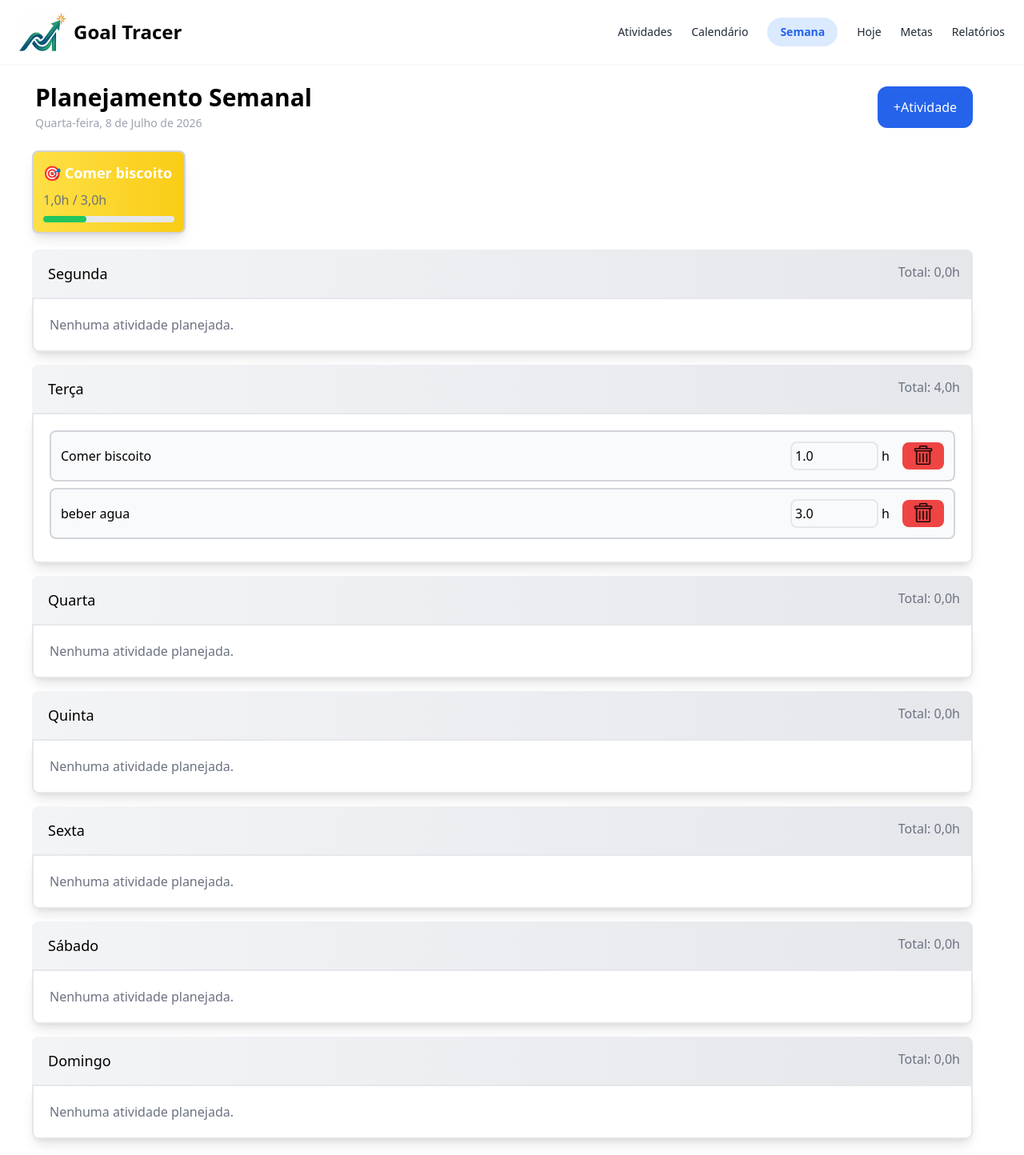
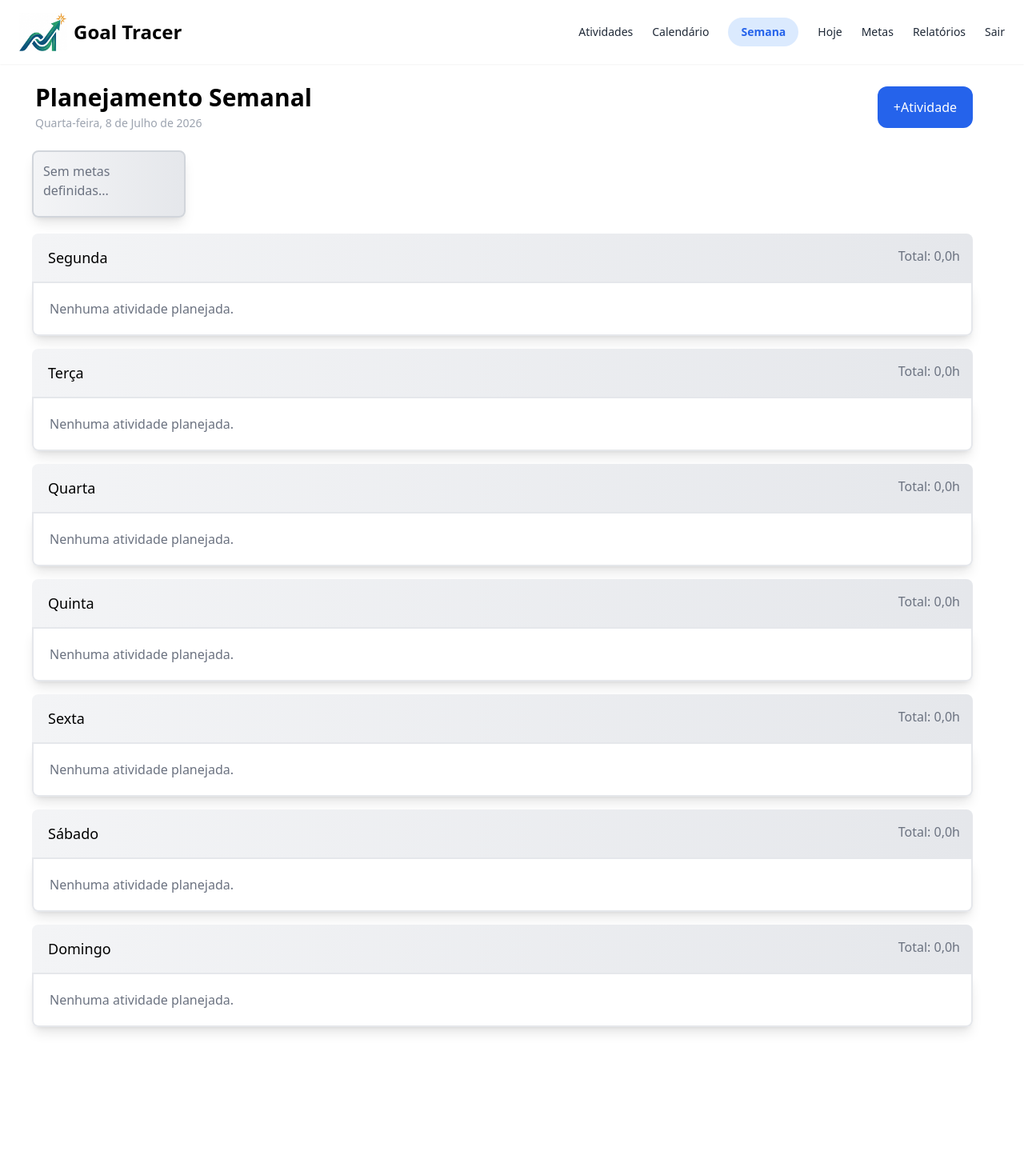
Before and after one commit to VSusko/Goal-Tracer, a Django app: page / in a window 1280 px wide. Shown: the whole page at 80% size. After the commit the page ends 1291 px from the top, so only its background shows below. Run offline with Django 5.2, Linux system fonts and the light colour scheme; a user stored in the database is signed in; data comes from the database, SQL or seed files in the repository; both versions use the stored data as it was before the commit; some libraries are stand-ins or nearby versions.

Commit message:
versão final (?) close #2 close
algumas coisas mudadas, dentre elas, agora cada user é individual

```diff
--- a/home/views.py
+++ b/home/views.py
@@ -1,5 +1,3 @@
-from multiprocessing import context
-
 from django.shortcuts import render, redirect
 from django.http import JsonResponse
 from django.db.models import Sum, Value
@@ -39,11 +37,11 @@ def data_formatada():
 @login_required
 def index(request):
     # Obtendo todas as atividades do banco de dados e os vinculos
-    atividades  = Atividade.objects.prefetch_related('vinculos_dias').all()
-    vinculos    = AtividadeDoDia.objects.all()
+    atividades  = Atividade.objects.filter(usuario=request.user).prefetch_related('vinculos_dias')
+    vinculos    = AtividadeDoDia.objects.filter(atividade__usuario=request.user)
 
     # Obtendo os DIAS que possuem alguma atividade
-    dias_usados = AtividadeDoDia.objects.values_list("dia_semana",flat=True).distinct()
+    dias_usados = AtividadeDoDia.objects.filter(atividade__usuario=request.user).values_list("dia_semana",flat=True).distinct()
     dias_vazios = list(set(DIAS)  - set(dias_usados))
 
     # Criando um dicionario para colocar a soma total diaria de cada atividade
@@ -59,7 +57,7 @@ def index(request):
     # das horas trabalhadas nele (somando todas as atividades)
     dias_horas = zip(DIAS, total_horas_por_dia)
 
-    metas, _ = gerar_estatisticas_metas()
+    metas, _ = gerar_estatisticas_metas(request.user)
 
     hoje_data = timezone.localdate()
     dia_semana_hoje = DIAS[hoje_data.weekday()]  # a lista "DIAS" já existe lá em cima do arquivo
@@ -91,6 +89,9 @@ def index(request):
 
 # View para criar/deletar atividade
 def gerenciar_atividade(request):
+    if not request.user.is_authenticated:
+        return JsonResponse({"erro": "Não autenticado"}, status=401)
+
     data = json.loads(request.body)
 
     # Se for deletar atividades
@@ -98,8 +99,8 @@ def gerenciar_atividade(request):
         # Obtendo o id da atividade passado via json
         atividade_id = data.get("atividade_id")
         try:
-            # Obtem o objeto da atividade
-            atividade = Atividade.objects.get(id=atividade_id)
+            # Obtem o objeto da atividade (so se for do usuario logado)
+            atividade = Atividade.objects.get(id=atividade_id, usuario=request.user)
             print(f'Atividade deletada: {atividade.nome}')
             atividade.delete()
             return JsonResponse({"status": "ok"}, status=200)
@@ -113,6 +114,7 @@ def gerenciar_atividade(request):
             # Cria uma atividade nova e retorna o id
             atividade = Atividade.objects.create(
                 nome=data["nome_atividade"],
+                usuario=request.user,
             )
             return JsonResponse({"id": atividade.id}, status=200)
         except Exception as e:
@@ -122,28 +124,29 @@ def gerenciar_atividade(request):
     return JsonResponse({"erro": "Metodo nao permitido"}, status=405)
 
 # View que retorna a pagina de atividades
+@login_required
 def atividades(request):
     # Obtendo todas as atividades do banco de dados
-    atividades = Atividade.objects.all()
+    atividades = Atividade.objects.filter(usuario=request.user)
 
     # Retorna as atividades e a pagina html
     return render(request, "home/atividades.html", {"atividades":atividades})
 
 # Funcao auxiliar para obter as informacoes importantes da atividade vinculada ao dia da semana
-def gerar_dados_atividade(dia, atividade_nome, id=None, operacao=None):
+def gerar_dados_atividade(dia, atividade_nome, usuario, id=None, operacao=None):
     # Obtendo a soma diaria (usado para atualizar total de horas do dia)
-    consulta_soma_diaria = AtividadeDoDia.objects.filter(dia_semana=dia).aggregate(total_horas=Coalesce(Sum('horas_feitas'), Value(0.0)))
+    consulta_soma_diaria = AtividadeDoDia.objects.filter(dia_semana=dia, atividade__usuario=usuario).aggregate(total_horas=Coalesce(Sum('horas_feitas'), Value(0.0)))
     # Obtendo o valor retornado dentro do dicionario
     soma_diaria = consulta_soma_diaria["total_horas"]
 
     # Obtendo as horas investidas na meta da atividade deletada
-    consulta_horas_da_meta = AtividadeDoDia.objects.filter(atividade__nome=atividade_nome).aggregate(total_horas=Sum('horas_feitas'))
+    consulta_horas_da_meta = AtividadeDoDia.objects.filter(atividade__nome=atividade_nome, atividade__usuario=usuario).aggregate(total_horas=Sum('horas_feitas'))
     # Obtendo o valor retornado dentro do dicionario
     horas_da_meta = consulta_horas_da_meta["total_horas"] or 0
 
     # Tenta buscar uma meta existente vinculada à atividade deletada. Se nao achar, retorna None
     try:
-        meta = Meta.objects.get(atividade__nome=atividade_nome)
+        meta = Meta.objects.get(atividade__nome=atividade_nome, atividade__usuario=usuario)
     except Meta.DoesNotExist:
         meta = None
 
@@ -172,18 +175,21 @@ def gerar_dados_atividade(dia, atividade_nome, id=None, operacao=None):
     return context
 
 def atualizar_horas(request):
+    if not request.user.is_authenticated:
+        return JsonResponse({"erro": "Não autenticado"}, status=401)
+
     data = json.loads(request.body)
     if request.method == "POST":
         try:
             novo_valor = data["horas_feitas"]
 
-            vinculo = AtividadeDoDia.objects.get(id=data["vinculo_id"])
+            vinculo = AtividadeDoDia.objects.get(id=data["vinculo_id"], atividade__usuario=request.user)
             vinculo.horas_feitas = novo_valor
             vinculo.save()
 
             print(f'Atualizado horas da atividade {vinculo.atividade.nome} no dia {vinculo.dia_semana} para {novo_valor}')
 
-            context = gerar_dados_atividade(vinculo.dia_semana, vinculo.atividade.nome)
+            context = gerar_dados_atividade(vinculo.dia_semana, vinculo.atividade.nome, request.user)
             return JsonResponse(context, status=200)
         except Exception as e:
             print(f'erro? {e}')
@@ -191,6 +197,9 @@ def atualizar_horas(request):
 
 # View para associar uma atividade a um dia da semana
 def associar_atividade(request):
+    if not request.user.is_authenticated:
+        return JsonResponse({"erro": "Não autenticado"}, status=401)
+
     # Obtem os dados passados pelo front
     data = json.loads(request.body)
 
@@ -198,7 +207,7 @@ def associar_atividade(request):
     if request.method == "POST":
         try:
             print(f'Atividade a ser associada: {data["nome_atividade"]}')
-            atividade = Atividade.objects.get(nome=data["nome_atividade"])
+            atividade = Atividade.objects.get(nome=data["nome_atividade"], usuario=request.user)
 
             # Operacao de associar atividade
             novo_vinculo = AtividadeDoDia.objects.create(
@@ -218,7 +227,7 @@ def associar_atividade(request):
                     )
 
             # Obtem o contexto pela funcao auxiliar
-            context = gerar_dados_atividade(data["dia_semana"], atividade.nome, novo_vinculo.id, operacao="adicionar")
+            context = gerar_dados_atividade(data["dia_semana"], atividade.nome, request.user, novo_vinculo.id, operacao="adicionar")
 
             return JsonResponse(context, status=200)
         except Exception as e:
@@ -232,7 +241,7 @@ def associar_atividade(request):
 
         try:
             # Obtendo o objeto da atividade
-            vinculo = AtividadeDoDia.objects.get(id=id_vinculo)
+            vinculo = AtividadeDoDia.objects.get(id=id_vinculo, atividade__usuario=request.user)
             atividade_nome = vinculo.atividade.nome
             dia = vinculo.dia_semana
 
@@ -240,7 +249,7 @@ def associar_atividade(request):
             vinculo.delete()
 
             # Obtem o contexto pela funcao auxiliar
-            context = gerar_dados_atividade(dia, atividade_nome)
+            context = gerar_dados_atividade(dia, atividade_nome, request.user)
             return JsonResponse(context, status=200)
 
         except Exception as e:
@@ -250,11 +259,11 @@ def associar_atividade(request):
     return JsonResponse({"erro": "Metodo nao permitido"}, status=405)
 
 # Funcao auxiliar para gerar estatisticas das metas. O parametro nome_atividade é opcional, e caso seja passado, a funcao retorna
-def gerar_estatisticas_metas(nome_atividade=None):
+def gerar_estatisticas_metas(usuario, nome_atividade=None):
     # Cria uma variavel para a nova meta, caso seja necessario usá-la no retorno da funcao
     novameta = None
     # Itera sobre as metas, calculando o total de horas trabalhadas em todas as atividades e obtendo o percentual com relacao a meta estabelecida
-    metas = Meta.objects.all()
+    metas = Meta.objects.filter(atividade__usuario=usuario)
     for meta in metas:
         # Realiza uma consulta que retorna a soma de todas as horas feitas na atividade vinculada à meta
         consulta_HorasMeta_semana = AtividadeDoDia.objects.filter(atividade_id=meta.atividade_id).aggregate(total_horas=Sum('horas_feitas'))
@@ -273,9 +282,9 @@ def gerar_estatisticas_metas(nome_atividade=None):
     return (metas, novameta)
 
 # Funcao auxiliar para obter as informacoes importantes da meta
-def gerar_dados_metas(nome_atividade=None, operacao=None):
+def gerar_dados_metas(usuario, nome_atividade=None, operacao=None):
     # Gera as estatisticas das metas, e caso seja passada uma atividade, tambem retorna a meta vinculada a ela
-    metas, novameta = gerar_estatisticas_metas(nome_atividade=nome_atividade)
+    metas, novameta = gerar_estatisticas_metas(usuario, nome_atividade=nome_atividade)
 
     # Calculo das metas atingidas para a semana
     metas_atingidas = sum(1 for meta in metas if meta.horas_semana >= meta.meta_horas)
@@ -291,7 +300,7 @@ def gerar_dados_metas(nome_atividade=None, operacao=None):
         status = "Precisa melhorar"
 
     # Se nao foi passada uma atividade, retorna todos os dados
-    atividades_sem_meta = list(Atividade.objects.filter(vinculos_metas__isnull=True).values_list('nome', flat=True))
+    atividades_sem_meta = list(Atividade.objects.filter(vinculos_metas__isnull=True, usuario=usuario).values_list('nome', flat=True))
     print(f'Atividades sem meta: {atividades_sem_meta}')
 
 
@@ -336,6 +345,13 @@ def gerar_dados_metas(nome_atividade=None, operacao=None):
 
 # View para as metas
 def metas(request):
+    # Como essa view responde tanto pagina (GET) quanto JSON (POST), tratamos
+    # o "nao logado" de dois jeitos diferentes ao inves de usar @login_required
+    if not request.user.is_authenticated:
+        if request.method == "POST":
+            return JsonResponse({"erro": "Não autenticado"}, status=401)
+        return redirect('login')
+
     # Se for criar uma meta nova
     if request.method == "POST":
         try:
@@ -343,20 +359,20 @@ def metas(request):
 
             # Se a operacao for de adição, obtem a atividade associada e cria uma nova meta. Retorna os dados para atualizar o front
             if data["operacao"] == "adicionar":
-                atividade = Atividade.objects.get(nome=data["nome_atividade"])
+                atividade = Atividade.objects.get(nome=data["nome_atividade"], usuario=request.user)
                 Meta.objects.create(
                     atividade = atividade,
                     meta_horas= float(data["meta_horas"])
                 )
                 # Obtem o contexto
-                context = gerar_dados_metas(nome_atividade=atividade.nome, operacao="adicionar")
+                context = gerar_dados_metas(request.user, nome_atividade=atividade.nome, operacao="adicionar")
                 return JsonResponse(context, status=200)
 
                 # Se a operacao for de deleção, obtem a meta com o nome da atividade, deleta e retorna os dados para atualizar o front
             if data["operacao"] == "deletar":
-                meta = Meta.objects.get(atividade__nome=data["nome_atividade"])
+                meta = Meta.objects.get(atividade__nome=data["nome_atividade"], atividade__usuario=request.user)
                 meta.delete()
-                context = gerar_dados_metas(operacao="deletar")
+                context = gerar_dados_metas(request.user, operacao="deletar")
                 return JsonResponse(context, status=200)
 
         # Caso houve alguma exception, retorna o erro para o front
@@ -365,24 +381,25 @@ def metas(request):
             return JsonResponse({"erro": str(e)}, status=400)
 
     # Caso seja apenas para carregar a pagina, gera o contexto com todas as metas e retorna a pagina
-    context = gerar_dados_metas()
+    context = gerar_dados_metas(request.user)
     return render(request, "home/metas.html", context)
 
 
 # View para a exibicao dos relatorios
+@login_required
 def relatorios(request):
-    soma_horas_semana = AtividadeDoDia.objects.aggregate(total_horas=Coalesce(Sum('horas_feitas'), Value(0.0)))
+    soma_horas_semana = AtividadeDoDia.objects.filter(atividade__usuario=request.user).aggregate(total_horas=Coalesce(Sum('horas_feitas'), Value(0.0)))
 
-    dias_ativos = AtividadeDoDia.objects.values('dia_semana').distinct().count()
+    dias_ativos = AtividadeDoDia.objects.filter(atividade__usuario=request.user).values('dia_semana').distinct().count()
 
-    soma_metas = Meta.objects.aggregate(total_horas=Coalesce(Sum('meta_horas'), Value(0.0)))
+    soma_metas = Meta.objects.filter(atividade__usuario=request.user).aggregate(total_horas=Coalesce(Sum('meta_horas'), Value(0.0)))
 
     try:
         eficiencia = (soma_horas_semana["total_horas"]/soma_metas["total_horas"]) * 100
     except ZeroDivisionError:
         eficiencia = 0
 
-    horas_por_dia_consulta = AtividadeDoDia.objects.values('dia_semana').annotate(
+    horas_por_dia_consulta = AtividadeDoDia.objects.filter(atividade__usuario=request.user).values('dia_semana').annotate(
         total=Coalesce(Sum('horas_feitas'), Value(0.0))
     )
     horas_map = {item['dia_semana']: item['total'] for item in horas_por_dia_consulta}
@@ -406,10 +423,10 @@ def relatorios(request):
              "Julho", "Agosto", "Setembro", "Outubro", "Novembro", "Dezembro"]
 
     data_formatada = f"{dias_extenso[dia_semana_hoje]}, {hoje_data.day} de {meses[hoje_data.month]} de {hoje_data.year}"
-    top5 = AtividadeDoDia.objects.values('atividade__nome') \
+    top5 = AtividadeDoDia.objects.filter(atividade__usuario=request.user) \
+                                       .values('atividade__nome') \
                                        .annotate(total_horas=Sum('horas_feitas')) \
                                        .filter(total_horas__gt=0) \
-                                       .order_by('-total_horas')[:5]
 
     context =  {
         "data_formatada": data_formatada,
@@ -424,7 +441,7 @@ def relatorios(request):
 
     return render(request,"home/relatorios.html", context)
 
-
+@login_required
 def hoje(request):
     hoje_data = timezone.localdate()
     dia_semana_hoje = DIAS[hoje_data.weekday()]  # a lista "DIAS" já existe lá em cima do arquivo
@@ -443,7 +460,7 @@ def hoje(request):
 
     data_formatada = f"{dias_extenso[dia_semana_hoje]}, {hoje_data.day} de {meses[hoje_data.month]} de {hoje_data.year}"
 
-    vinculos_hoje = AtividadeDoDia.objects.filter(dia_semana=dia_semana_hoje).select_related('atividade')
+    vinculos_hoje = AtividadeDoDia.objects.filter(dia_semana=dia_semana_hoje, atividade__usuario=request.user).select_related('atividade')
 
     atividades_hoje = []
     soma_horas_feitas = 0.0
@@ -503,6 +520,7 @@ def hoje(request):
 
 
 # View nova, pra atualizar as horas feitas de uma atividade específica hoje
+@login_required
 def atualizar_horas_hoje(request):
     # print(request.POST)
     if request.method == "POST":
@@ -510,7 +528,7 @@ def atualizar_horas_hoje(request):
         horas_feitas = request.POST.get("horas_feitas")
 
         try:
-            vinculo = AtividadeDoDia.objects.get(id=vinculo_id)
+            vinculo = AtividadeDoDia.objects.get(id=vinculo_id, atividade__usuario=request.user)
             vinculo.horas_feitas = float(horas_feitas)
             vinculo.save()
         except AtividadeDoDia.DoesNotExist:
@@ -520,6 +538,7 @@ def atualizar_horas_hoje(request):
 
 
 # View para a pagina do dia de hoje
+@login_required
 def calendario(request):
     return render(request, "home/calendario.html")
 
--- a/static/home/js/semana.js
+++ b/static/home/js/semana.js
@@ -166,6 +166,10 @@ document.addEventListener("input", (event) => {
     if (input.type !== "number") return;
 
     const vinculo_id = input.id;
+
+    // Ignora inputs que nao sao de um vinculo real (ex: caixa_horas, caixa_meta_semanal)
+    if (isNaN(Number(vinculo_id)) || vinculo_id === "") return;
+
     const novo_valor = input.value;
 
     // Cancela o timer anterior, se existir
--- a/templates/home/atividades.html
+++ b/templates/home/atividades.html
@@ -31,6 +31,11 @@
                 <a href="{% url 'hoje' %}" class="text-gray-800">Hoje</a>
                 <a href="{% url 'metas' %}" class="text-gray-800">Metas</a>
                 <a href="{% url 'relatorios' %}" class="text-gray-800">Relatórios</a>
+
+                <form method="post" action="{% url 'logout' %}">
+                    {% csrf_token %}
+                    <button type="submit" class="text-gray-800">Sair</button>
+                </form>
             </div>
             </nav>
 
--- a/templates/home/calendario.html
+++ b/templates/home/calendario.html
@@ -47,6 +47,11 @@
                 <a href="{% url 'hoje' %}" class="text-gray-800">Hoje</a>
                 <a href="{% url 'metas' %}" class="text-gray-800">Metas</a>
                 <a href="{% url 'relatorios' %}" class="text-gray-800">Relatórios</a>
+
+                <form method="post" action="{% url 'logout' %}">
+                    {% csrf_token %}
+                    <button type="submit" class="text-gray-800">Sair</button>
+                </form>
             </div>
         </nav>
 
--- a/templates/home/index.html
+++ b/templates/home/index.html
@@ -33,6 +33,11 @@
                 <a href="{% url 'hoje' %}" class="text-gray-800">Hoje</a>
                 <a href="{% url 'metas' %}" class="text-gray-800">Metas</a>
                 <a href="{% url 'relatorios' %}" class="text-gray-800">Relatórios</a>
+
+                <form method="post" action="{% url 'logout' %}">
+                    {% csrf_token %}
+                    <button type="submit" class="text-gray-800">Sair</button>
+                </form>
             </div>
 	</nav>
 
@@ -78,6 +83,9 @@
 
 					<!-- Caixa para o usuario depositar as horas trabalhadas na atividade -->
 					<input type="number" id="caixa_horas" placeholder="Horas trabalhadas" min="0" max="24" step="0.5" class="flex-1 min-w-[120px] border-2 rounded-lg bg-gray-50 p-3">
+
+					<!-- Caixa para meta semanal (opcional) -->
+					<input type="number" id="caixa_meta_semanal" placeholder="Meta semanal (opcional)" min="0" max="168" step="0.5" class="flex-1 min-w-[160px] border-2 rounded-lg bg-gray-50 p-3">
 
 					<div class="flex gap-3 flex-wrap">
 						<button class="bg-blue-600 text-white rounded-xl px-5 py-3 hover:scale-110 duration-200 ease-in-out whitespace-nowrap" id="botao_adicionar">Adicionar atividade</button>
--- a/templates/home/metas.html
+++ b/templates/home/metas.html
@@ -30,6 +30,11 @@
                 <a href="{% url 'hoje' %}" class="text-gray-800">Hoje</a>
                 <a href="{% url 'metas' %}" class="bg-blue-100 text-blue-600 px-4 py-2 rounded-full font-bold">Metas</a>
                 <a href="{% url 'relatorios' %}" class="text-gray-800">Relatórios</a>
+
+                <form method="post" action="{% url 'logout' %}">
+                    {% csrf_token %}
+                    <button type="submit" class="text-gray-800">Sair</button>
+                </form>
             </div>
         </nav>
 
--- a/templates/home/relatorios.html
+++ b/templates/home/relatorios.html
@@ -31,6 +31,11 @@
                 <a href="{% url 'hoje' %}" class="text-gray-800">Hoje</a>
                 <a href="{% url 'metas' %}" class="text-gray-800">Metas</a>
                 <a href="{% url 'relatorios' %}" class="bg-blue-100 text-blue-600 px-4 py-2 rounded-full font-bold">Relatórios</a>
+
+                <form method="post" action="{% url 'logout' %}">
+                    {% csrf_token %}
+                    <button type="submit" class="text-gray-800">Sair</button>
+                </form>
             </div>
 		</nav>
 
```
Also changed, not shown: home/models.py (+11 -1 lines), static/home/js/calendario.js (added, +70 -0 lines), templates/home/hoje.html (+39 -6 lines), db.sqlite3 (deleted), home/migrations/0001_initial.py, home/migrations/0002_atividade.py (deleted), home/migrations/0003_atividade_duracao_minutos.py (deleted). Lines whose indentation alone changed are shown as unchanged.
